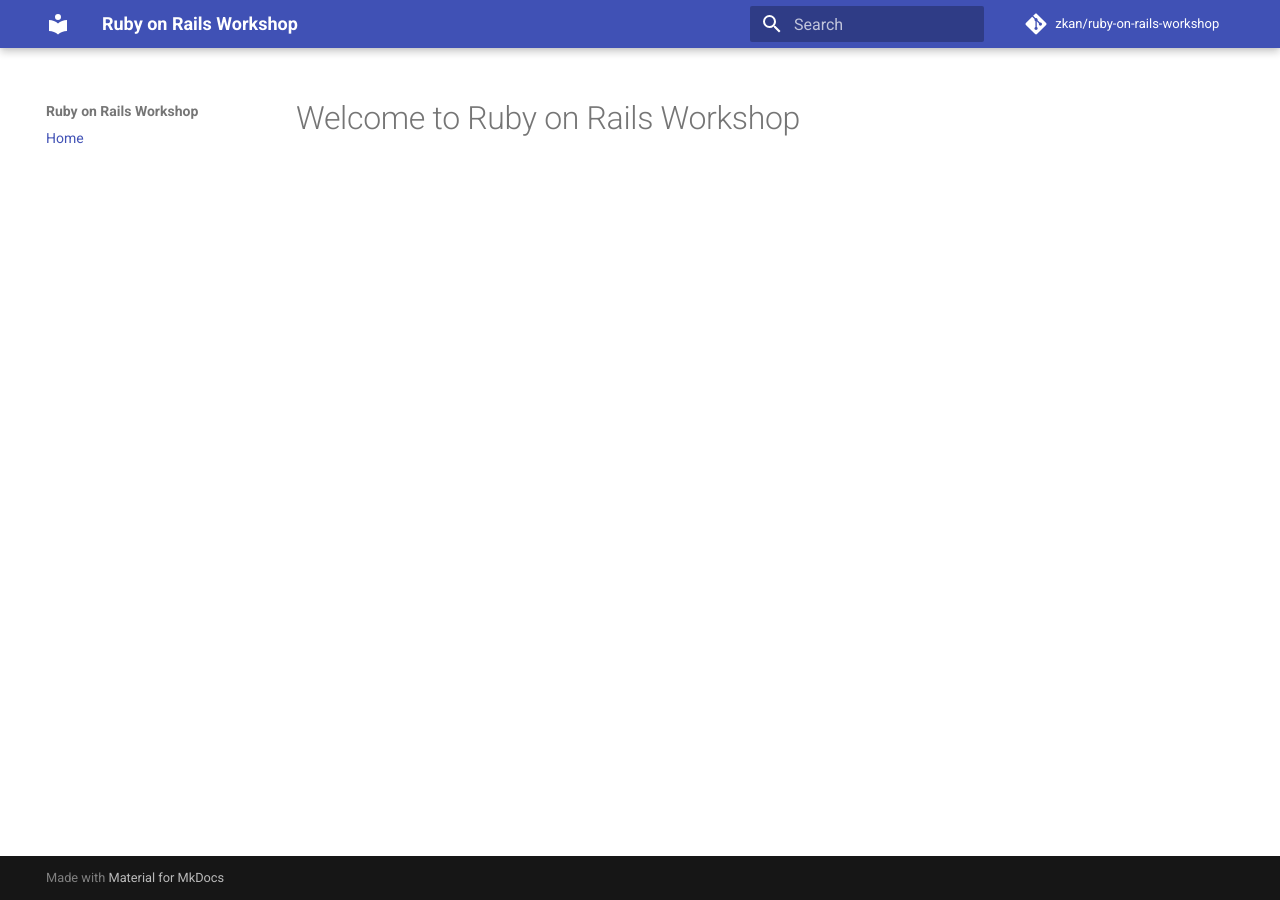
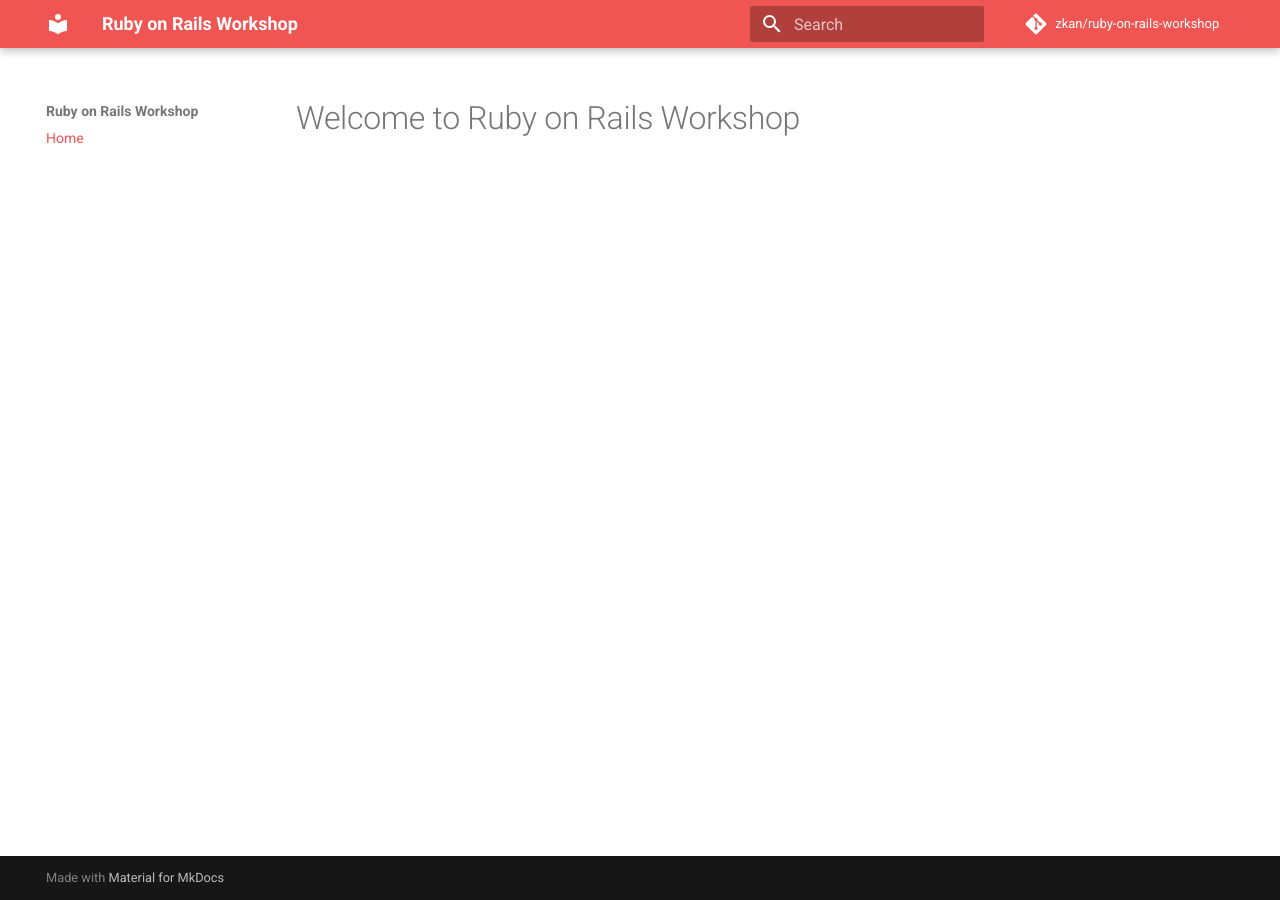
Before and after one commit to zkan/rails-unpacked-and-demystified-workshop, an MkDocs documentation site: the page built from docs/index.md, in a window 1280 px wide. Built offline with MkDocs 1.6.1 and Material for MkDocs 9.7.7, drawn with Linux system fonts in a browser that asks for light colours; comment, search, counter and statistics services are not loaded.

Commit message:
Set color palette

```diff
--- a/mkdocs.yml
+++ b/mkdocs.yml
@@ -7,6 +7,10 @@ theme:
   name: material
   features:
     - content.code.copy
+  palette:
+    scheme: default
+    primary: red
+    accent: red
 
 markdown_extensions:
   - admonition
```
